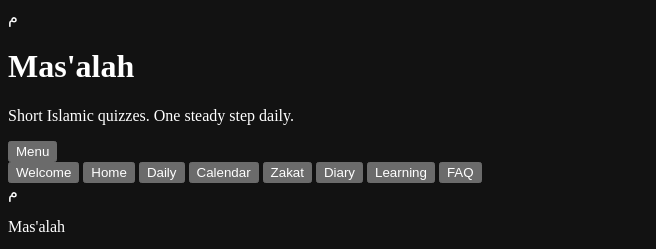
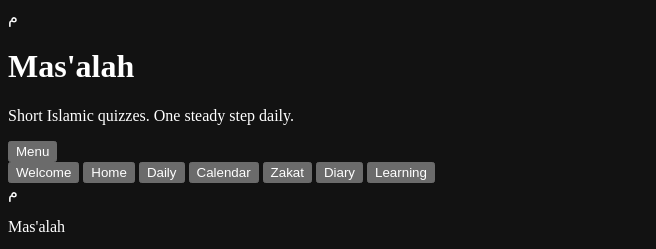
Before and after one commit to kaatibyusuf/mas-alah, a website with bundled scripts: page index.html in a window 1280 px wide. Shown: the top 249 px of the page, without its empty margins (0-656 px from the left). Built offline with nearby package versions, Linux system fonts and the light colour scheme; a script that the page names is missing.

Commit message:
fix header

```diff
--- a/index.html
+++ b/index.html
@@ -42,7 +42,6 @@
             <button class="nav-btn" data-route="zakat" type="button">Zakat</button>
             <button class="nav-btn" data-route="diary" type="button">Diary</button>
             <button class="nav-btn" data-route="learning" type="button">Learning</button>
-            <button class="nav-btn" data-route="faq" type="button">FAQ</button>
           </div>
         </nav>
       </div>
```
